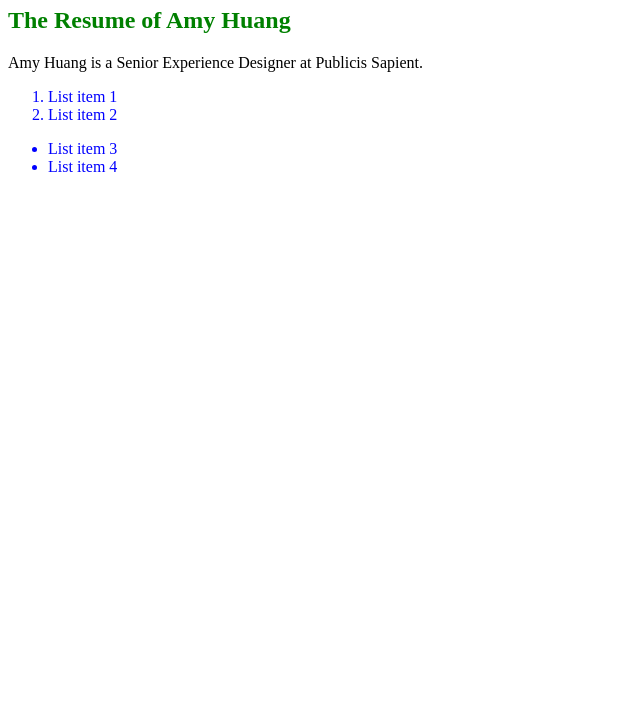
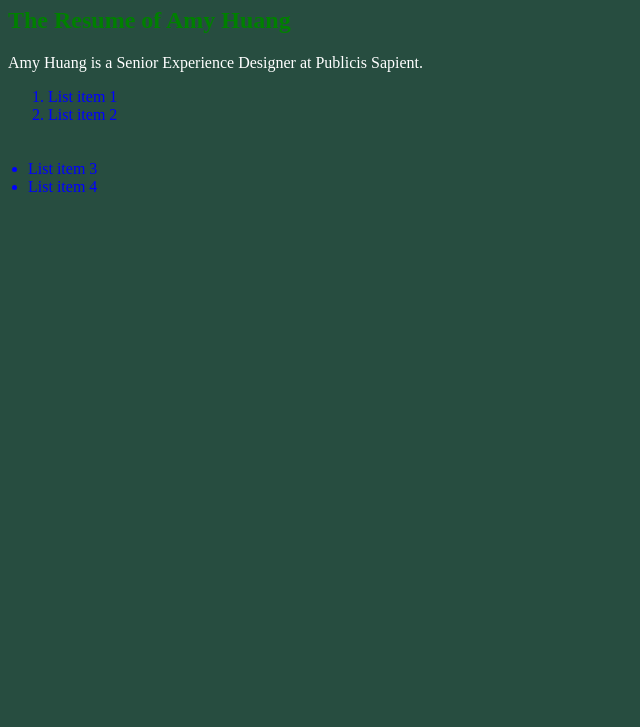
Before and after one commit to amyqhuang/amyhuang3, a plain HTML site: page index.html in a window 1280 px wide. Shown: the part 73-800 px from the top of the page, without its empty margins (0-640 px from the left). Drawn offline with Linux system fonts and the light colour scheme.

Commit message:
updated style

```diff
--- a/styles.css
+++ b/styles.css
@@ -13,3 +13,11 @@
  h2{
     color: green;
  }
+
+ body{
+    background-color: rgb(39, 77, 64);
+    color: white
+ }
+ ul{
+    padding: 20px
+ }
```
